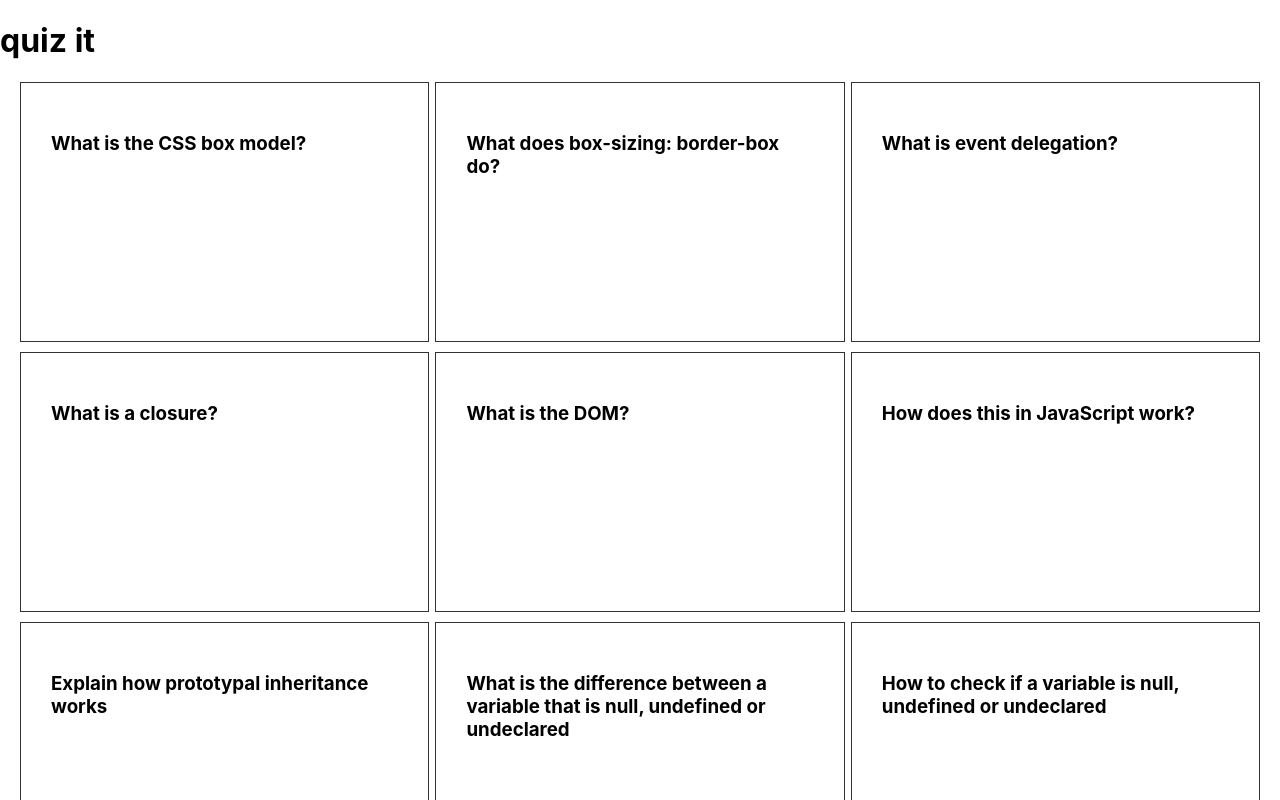
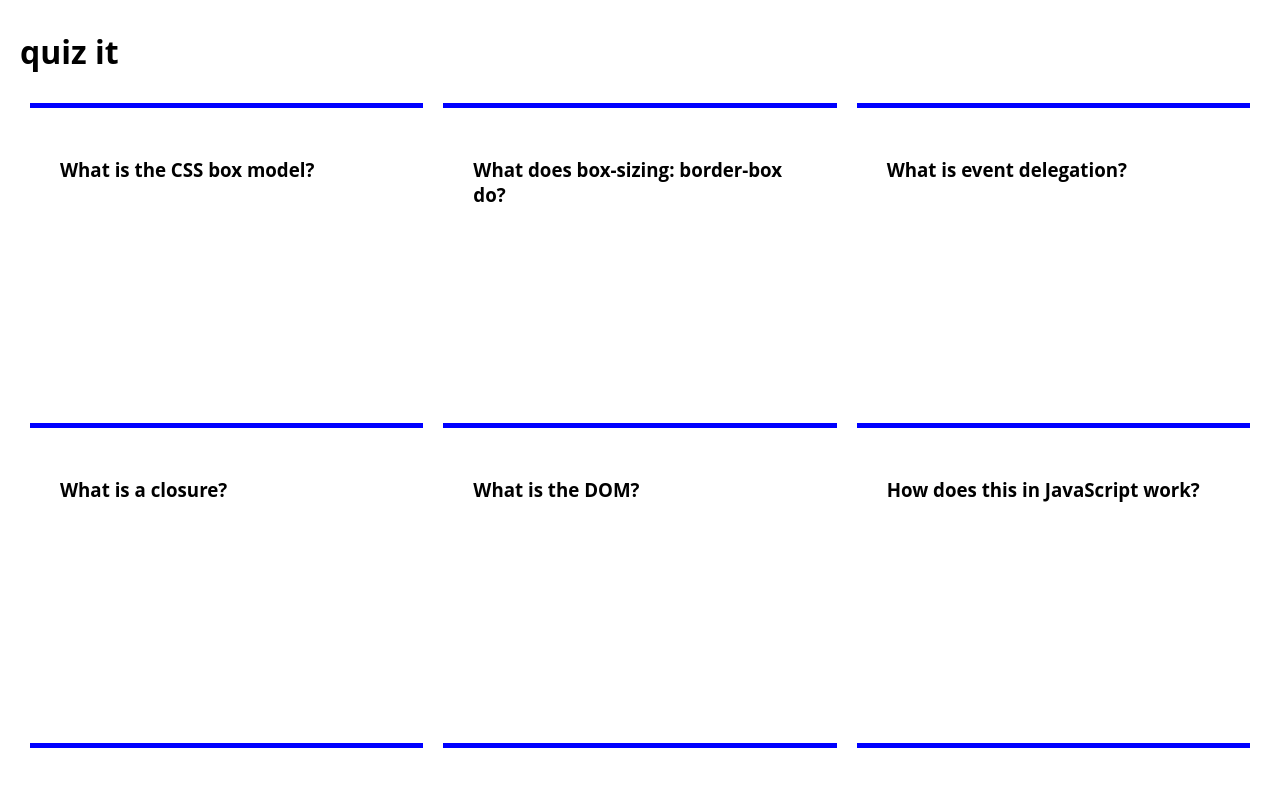
Before and after one commit to colorlessenergy/quizit, a Next.js app: page / in a window 1280 px wide. Shown: the top 800 px of the page. Built offline with nearby package versions, Linux system fonts and the light colour scheme.

Commit message:
update design of flash cards

```diff
--- a/pages/Home.module.css
+++ b/pages/Home.module.css
@@ -1,3 +1,7 @@
+.title {
+  margin: 30px 20px;
+}
+
 .questions {
   margin: 0 20px;
 
@@ -7,11 +11,13 @@
 }
 
 .question {
-  border: 1px solid #333;
+  border-top: 5px solid blue;
+  border-radius: 0 0 3% 3%;
   min-height: 260px;
-  margin-bottom: 10px;
+  margin: 0 10px 60px 10px;
   padding: 30px;
-  width: 33%;
+  width: 31%;
+  flex: 1 1 auto;
 
   cursor: pointer;
 
@@ -19,7 +25,6 @@
 }
 
 .question:hover {
-  background-color: #f5f5f5;
   box-shadow: 0 25px 50px -12px rgba(0, 0, 0, 0.25);
 }
 
--- a/pages/_app.js
+++ b/pages/_app.js
@@ -1,6 +1,12 @@
-import '../styles/globals.css'
+import '../styles/globals.css';
+import Head from 'next/head';
+
 
 function MyApp({ Component, pageProps }) {
+  <Head>
+    <link href = "https://fonts.googleapis.com/css2?family=Open+Sans&display=swap"
+    rel = "stylesheet"/>
+  </Head>
   return <Component {...pageProps} />
 }
 
--- a/pages/index.js
+++ b/pages/index.js
@@ -27,7 +27,7 @@ export default function Home({ questions }) {
         <link rel="icon" href="/favicon.ico" />
       </Head>
 
-      <h1>
+      <h1 className={classes['title']}>
         quiz it
       </h1>
 
--- a/styles/globals.css
+++ b/styles/globals.css
@@ -2,8 +2,7 @@ html,
 body {
   padding: 0;
   margin: 0;
-  font-family: -apple-system, BlinkMacSystemFont, Segoe UI, Roboto, Oxygen,
-    Ubuntu, Cantarell, Fira Sans, Droid Sans, Helvetica Neue, sans-serif;
+  font-family: 'Open Sans', BlinkMacSystemFont, Segoe UI, Roboto, Oxygen, Ubuntu, Cantarell, Fira Sans, Droid Sans, Helvetica Neue, sans-serif;
 }
 
 a {
```
